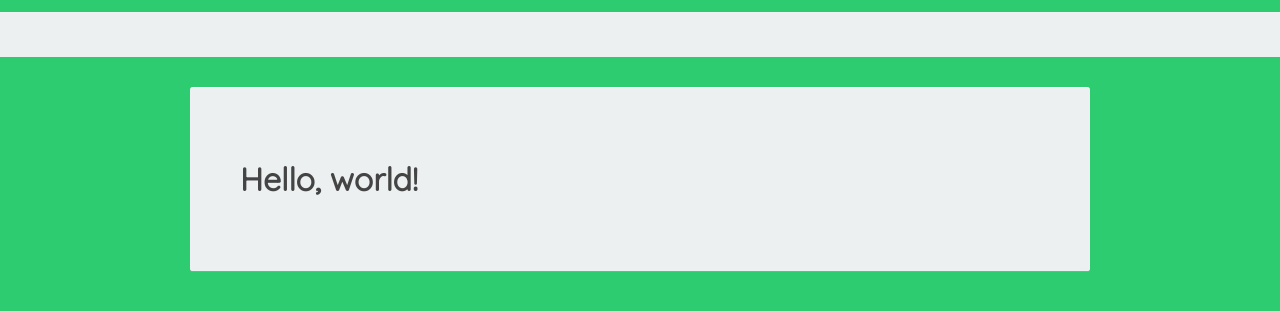
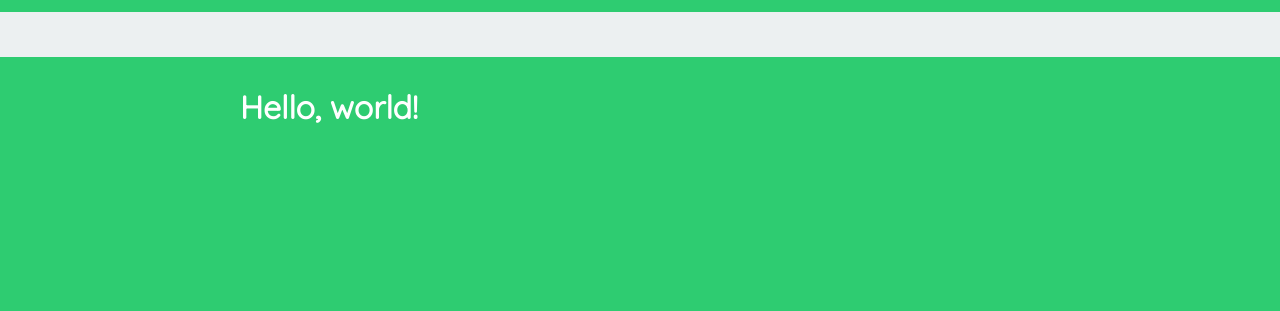
Before and after one commit to rasmusir/rasmusir.github.io, a Jekyll site: the page built from index.html, in a window 1280 px wide. Shown: the top 311 px of the page. Built offline with Jekyll 4.4.1, drawn with Linux system fonts in a browser that asks for light colours.

Commit message:
switching to other machine

```diff
--- a/_sass/_base.scss
+++ b/_sass/_base.scss
@@ -6,10 +6,9 @@ h1
 .card
 {
     margin: auto;
-    padding: 50px;
     max-width: 800px;
-    background: $c-cloud;
-    border-radius: 3px;
-    border-bottom: 1px solid rgba(0,0,0,0.35);
-    border-top: 1px solid white;
+    /* background: $c-cloud; */
+    /* border-radius: 3px; */
+    /* border-bottom: 1px solid rgba(0,0,0,0.35);*/
+    /* border-top: 1px solid white; */
 }
--- a/css/main.scss
+++ b/css/main.scss
@@ -5,7 +5,7 @@
 $c-cloud:  #ecf0f1;
 $c-midnightblue: #2c3e50;
 $c-nephritis: #27ae60;
-$c-title: #444;
+$c-title: white;
 
 $font-base: "quicksand","arial","sans-serif";
 
```
